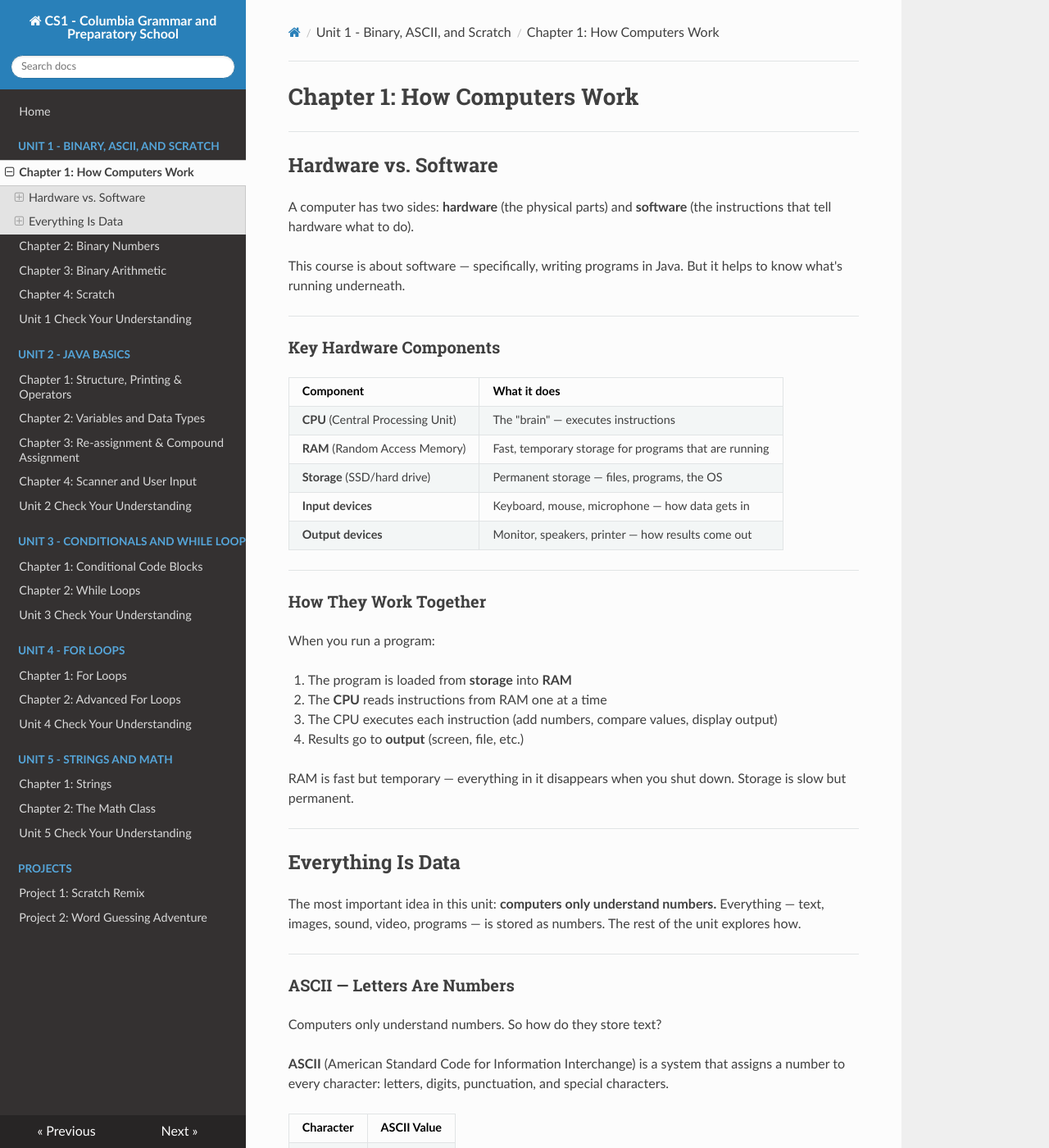
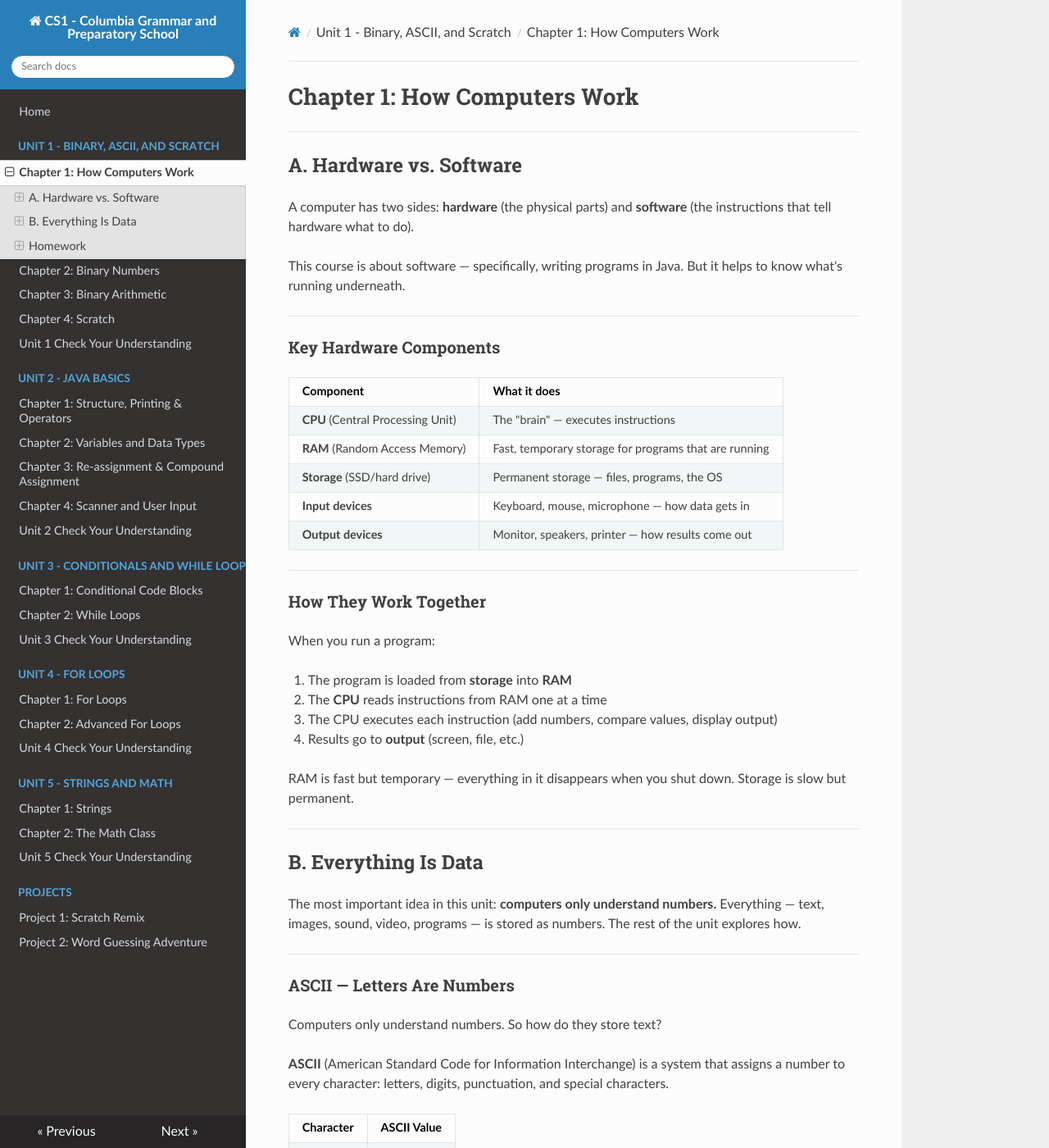
Before and after one commit to kjergens/cs1-site, an MkDocs documentation site: the page built from docs/unit1/notes_01_how_computers_work.md, in a window 1280 px wide and 1400 px high. Shown: the whole window at 82% size. Built offline with MkDocs 1.6.1, drawn with Linux system fonts in a browser that asks for light colours; nearby versions of some CDN libraries.

Commit message:
pull out Homework as h2, I missed labelling the sections, call them A and B

```diff
--- a/docs/unit1/notes_01_how_computers_work.md
+++ b/docs/unit1/notes_01_how_computers_work.md
@@ -2,7 +2,7 @@
 
 ---
 
-## Hardware vs. Software
+## A. Hardware vs. Software
 
 A computer has two sides: **hardware** (the physical parts) and **software** (the instructions that tell hardware what to do).
 
@@ -35,7 +35,7 @@ RAM is fast but temporary — everything in it disappears when you shut down. St
 
 ---
 
-## Everything Is Data
+## B. Everything Is Data
 
 The most important idea in this unit: **computers only understand numbers.** Everything — text, images, sound, video, programs — is stored as numbers. The rest of the unit explores how.
 
@@ -61,6 +61,8 @@ Computers only understand numbers. So how do they store text?
 When your program stores the String `"Hello"`, the computer stores the numbers `72 101 108 108 111`. Text is always numbers underneath.
 
 ---
+## Homework
+
 !!! attention
 	###Unit 1 Chapter 1 Homework
 
```
